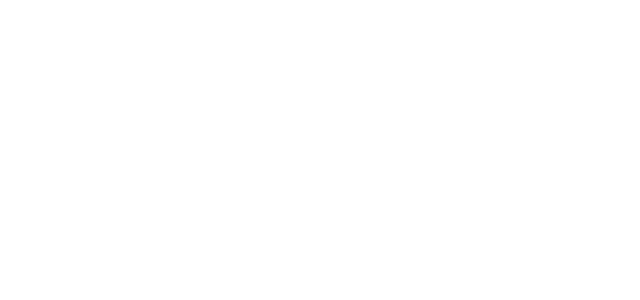
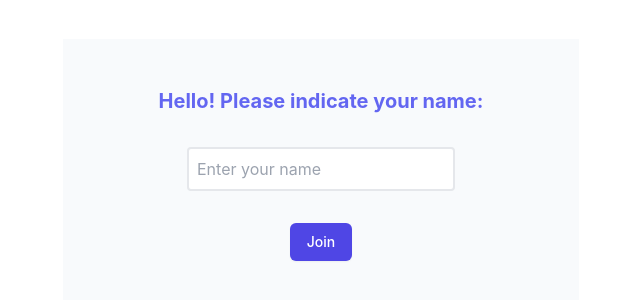
Before and after one commit to scientiststwin/dixio-chat-frontend, a React (Create React App) app: page / in a window 1280 px wide. Shown: the part 226-526 px from the top of the page, without its empty margins (319-959 px from the left). Built offline with nearby package versions, Linux system fonts and the light colour scheme.

Commit message:
feature: welocome model created

```diff
--- a/src/App.tsx
+++ b/src/App.tsx
@@ -1,7 +1,23 @@
-import "./App.css";
+import { useState } from "react";
+import Join from "./components/join";
 
 function App() {
-  return <div className="App"></div>;
+  const [name, setName] = useState<string>("");
+
+  const onNameChange = (event: React.ChangeEvent<HTMLInputElement>) => {
+    const name = event.target.value;
+    setName(name);
+  };
+
+  const onJoinHandler = () => {
+    console.log("name -> ", name);
+  };
+
+  return (
+    <div>
+      <Join onChange={onNameChange} onClick={onJoinHandler} />
+    </div>
+  );
 }
 
 export default App;
--- /dev/null
+++ b/src/components/join.tsx
@@ -0,0 +1,32 @@
+import React from "react";
+
+type JoinPropsType = {
+  onChange: (event: React.ChangeEvent<HTMLInputElement>) => void;
+  onClick: () => void;
+};
+
+const Join: React.FC<JoinPropsType> = (props) => {
+  return (
+    <div className="absolute w-full h-full flex justify-center items-center bg-slate-200 bg-transparent ">
+      <div className="flex flex-col items-center space-y-8 object-center bg-slate-50 px-24 py-12">
+        <div className="font-bold text-xl text-indigo-500">
+          Hello! Please indicate your name:
+        </div>
+        <input
+          onChange={props.onChange}
+          type="text"
+          className="outline-none border-2 rounded focus:border-indigo-700 p-2"
+          placeholder="Enter your name"
+        />
+        <button
+          onClick={props.onClick}
+          className="inline-flex items-center px-4 py-2 border border-transparent text-sm font-medium rounded-md shadow-sm text-white bg-indigo-600 hover:bg-indigo-700 focus:outline-none focus:ring-2 focus:ring-offset-2 focus:ring-indigo-500"
+        >
+          Join
+        </button>
+      </div>
+    </div>
+  );
+};
+
+export default Join;
```
